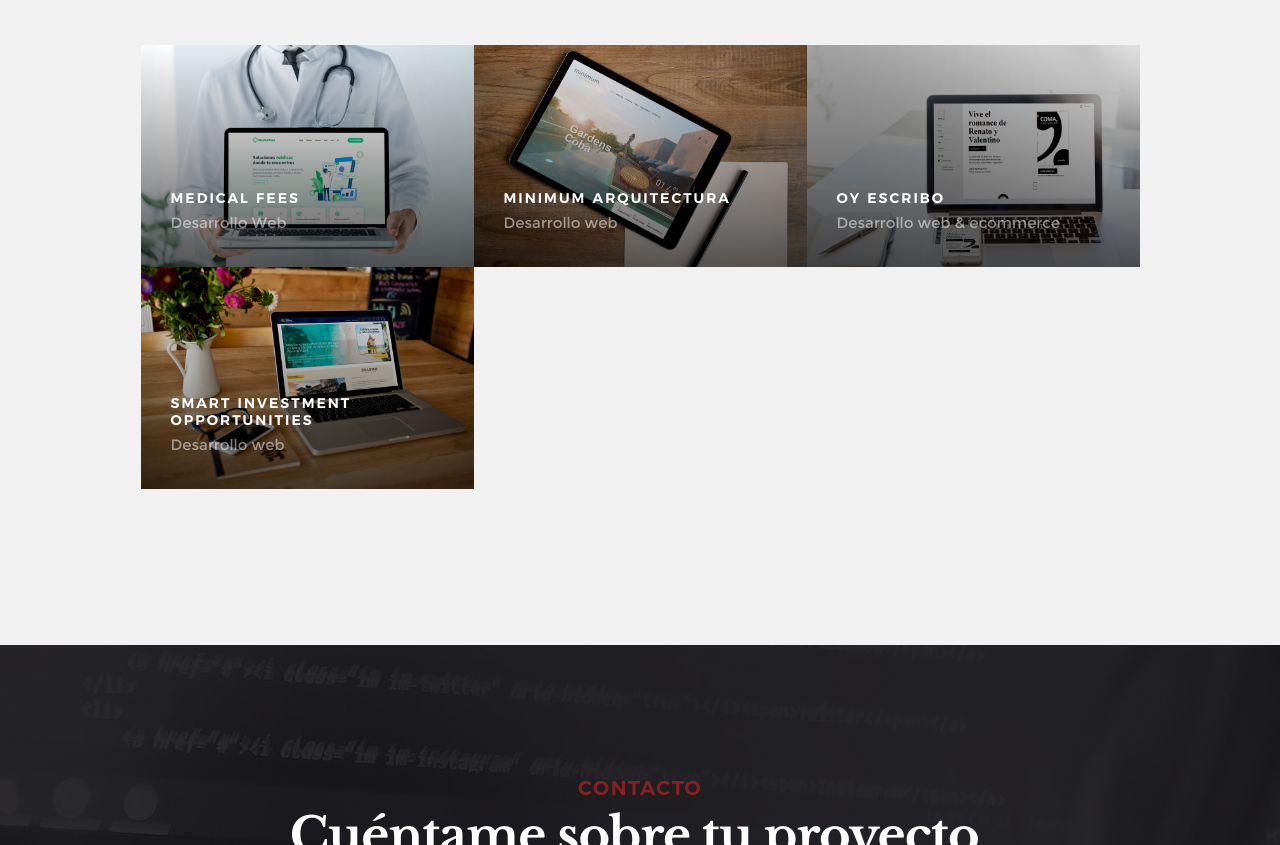
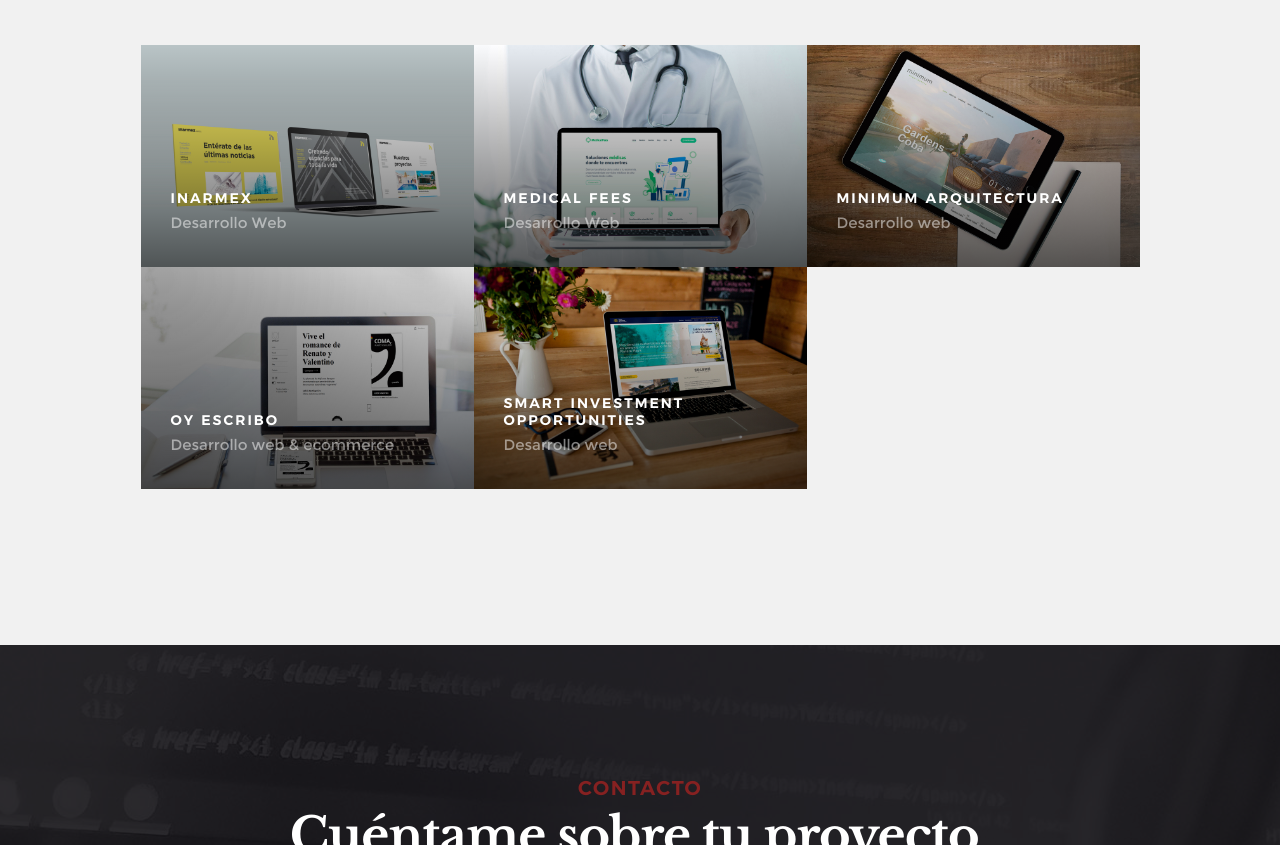
Before and after one commit to eoasakura/eoasakura.github.io, a plain HTML site: page index.html in a window 1280 px wide. Shown: the part 2437-3282 px from the top of the page. Drawn offline with Linux system fonts and the light colour scheme.

Commit message:
New project added
INARMEX project was added to the page

```diff
--- a/index.html
+++ b/index.html
@@ -178,6 +178,38 @@
 
         <div class="row masonry-wrap">
             <div class="masonry">
+
+                <div class="masonry__brick">
+                    <div class="item-folio">
+
+                        <div class="item-folio__thumb">
+                            <a href="images/portfolio/gallery/g-inarmex.jpg" class="thumb-link" title="INARMEX" data-size="1050x700">
+                                <img src="images/portfolio/inarmex.jpg"
+                                      alt="INARMEX">
+                                <span class="shadow-overlay"></span>
+                            </a>
+                        </div>
+
+                        <div class="item-folio__text">
+                            <h3 class="item-folio__title">
+                                INARMEX
+                            </h3>
+                            <p class="item-folio__cat">
+                                Desarrollo Web
+                            </p>
+                        </div>
+
+                        <a href="https://inarmex.mx/" class="item-folio__project-link" title="Enlaec a proyecto">
+                            <i class="im im-link"></i>
+                        </a>
+
+                        <div class="item-folio__caption">
+                            <p>Desarrollo de sitio web para despacho de arquitectos en Playa del Carmen.</p>
+                            <a href="https://inarmex.mx/" target="_blank">Visitar sitio</a>
+                        </div>
+
+                    </div> <!-- end item-folio -->
+                </div> <!-- end masonry__brick -->
 
                 <div class="masonry__brick">
                     <div class="item-folio">
```
Also changed, not shown: images/portfolio/gallery/g-inarmex.jpg (added), images/portfolio/inarmex.jpg (added).
